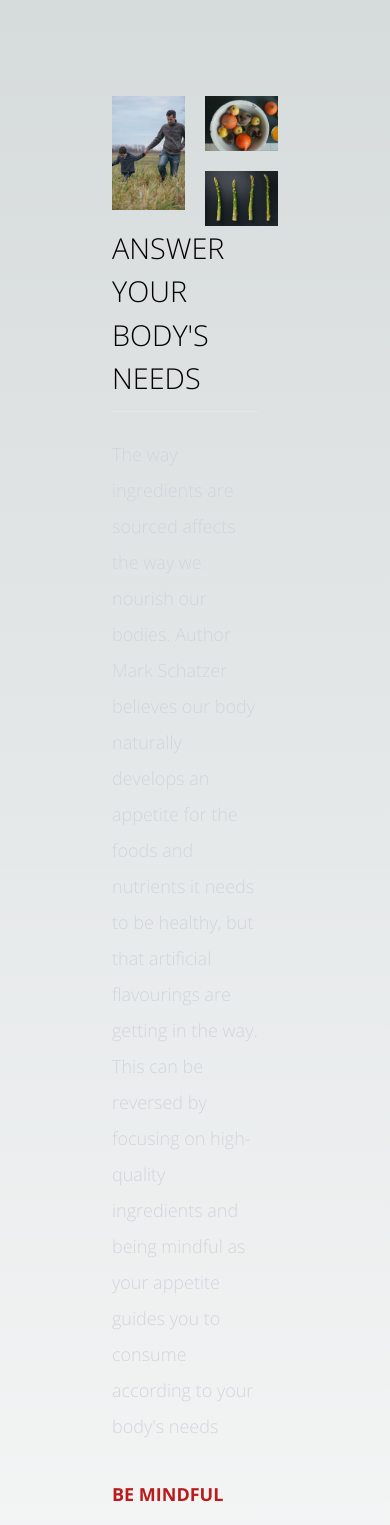
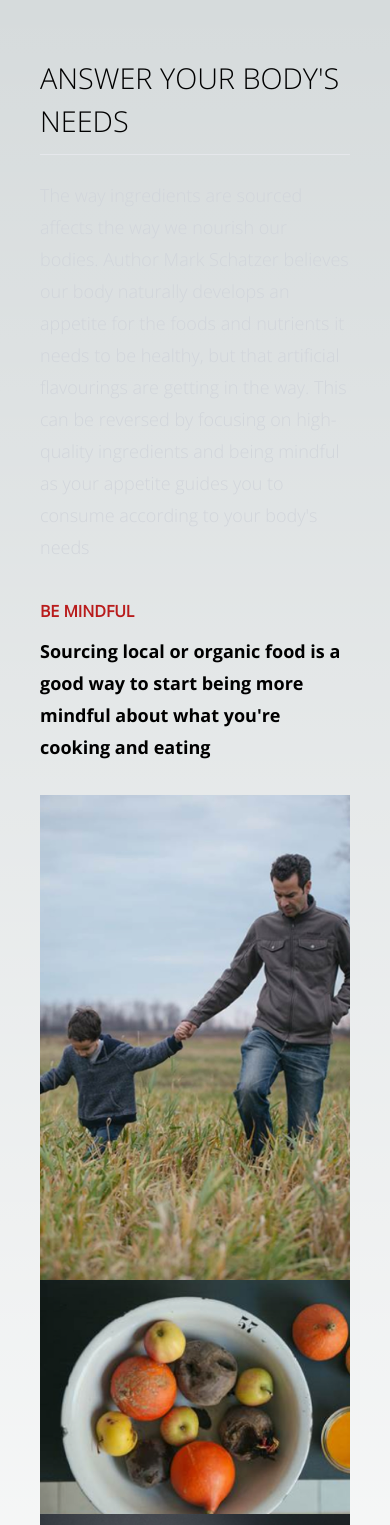
Before and after one commit to ramos-jeremykent/nextjs-skills-test-app, a Next.js app: page / in a window 390 px wide. Shown: the top 1525 px of the page. Built offline with nearby package versions, Linux system fonts and the light colour scheme.

Commit message:
fix: update mobile responsiveness of page

```diff
--- /dev/null
+++ b/src/app/components/molecules/main-article/main-article.tsx
@@ -0,0 +1,58 @@
+import { mainArticleContent } from "@/app/definitions/main-article";
+import { ArticleModel } from "@/app/interface/article";
+
+type MainArticleProps = {
+  articleContent: ArticleModel;
+};
+
+export default function MainArticle(props: MainArticleProps) {
+  const { articleContent } = props;
+
+  return (
+    <div className="md:grid md:grid-cols-3 gap-5">
+      <div className="min-[320px]:mb-8">
+        <div className="space-y-2 mt-4 mb-9">
+          <h1 className="md:pr-5 text-[1.8rem] uppercase font-openSansLight pb-1">
+            {articleContent.title}
+          </h1>
+          <hr />
+          <p className="leading-8 pt-4 text-lg font-openSansLight text-gray-300">
+            {articleContent.content}
+          </p>
+        </div>
+        <div className="space-y-3">
+          <p className="text-red-700 font-openSansRegular font-semibold">
+            {articleContent.footer.title}
+          </p>
+          <p className="leading-8 text-lg font-openSansBold">
+            {articleContent.footer.content}
+          </p>
+        </div>
+      </div>
+      <div className="md:col-span-2 md:order-first">
+        <div className="md:flex h-full items-stretch gap-5">
+          <div className="xs:pb-3">
+            <img
+              src={mainArticleContent.images[0].src}
+              alt={mainArticleContent.images[0].alt}
+            />
+          </div>
+          <div className="sm:flex md:block md:space-y-6 xs:space-y-3">
+            <div className="sm:mb-5">
+              <img
+                src={mainArticleContent.images[1].src}
+                alt={mainArticleContent.images[1].alt}
+              />
+            </div>
+            <div>
+              <img
+                src={mainArticleContent.images[2].src}
+                alt={mainArticleContent.images[2].alt}
+              />
+            </div>
+          </div>
+        </div>
+      </div>
+    </div>
+  );
+}
--- a/src/app/definitions/main-article.ts
+++ b/src/app/definitions/main-article.ts
@@ -17,14 +17,17 @@ export const mainArticleContent = {
   },
   images: [
     {
+      id: 1,
       src: "/assets/component-01/Image-01@2x.jpg",
       alt: "Image 01",
     },
     {
+      id: 2,
       src: "/assets/component-01/Image-02@2x.jpg",
       alt: "Image 02",
     },
     {
+      id: 3,
       src: "/assets/component-01/Image-03@2x.jpg",
       alt: "Image 03",
     },
--- /dev/null
+++ b/src/app/interface/article.ts
@@ -0,0 +1,21 @@
+export interface ArticleModel {
+  id: number;
+  title: string;
+  content: string;
+  footer: {
+    title: string;
+    content: string;
+  };
+  images: ArticleImages[];
+}
+
+export interface ArticleFooter {
+  title: string;
+  content: string;
+}
+
+export interface ArticleImages {
+  id: number;
+  src: string;
+  alt: string;
+}
--- a/src/app/page.tsx
+++ b/src/app/page.tsx
@@ -1,6 +1,7 @@
 import type { Metadata } from "next";
 import { mainArticleContent } from "./definitions/main-article";
 import { articlesData } from "./definitions/articles";
+import MainArticle from "./components/molecules/main-article/main-article";
 
 export const metadata: Metadata = {
   title: `${mainArticleContent.title} | Filta Skills Test App`,
@@ -9,39 +10,8 @@ export const metadata: Metadata = {
 
 export default function Home() {
   return (
-    <main className="min-h-screen py-24 px-28">
-      <div className="grid md:grid-cols-3 gap-x-5">
-        <div className="col-span-2">
-          <div className="flex h-full items-stretch gap-5">
-            <div>
-              <img src="/assets/component-01/Image-01@2x.jpg" alt="Image 01" />
-            </div>
-            <div className="space-y-5">
-              <img src="/assets/component-01/Image-02@2x.jpg" alt="Image 02" />
-              <img src="/assets/component-01/Image-03@2x.jpg" alt="Image 03" />
-            </div>
-          </div>
-        </div>
-        <div>
-          <div className="space-y-2 mb-9">
-            <h1 className="md:pr-5 text-[1.8rem] uppercase font-openSansLight pb-1">
-              {mainArticleContent.title}
-            </h1>
-            <hr />
-            <p className="leading-9 pt-4 text-lg font-openSansLight text-gray-300">
-              {mainArticleContent.content}
-            </p>
-          </div>
-          <div className="space-y-3">
-            <p className="text-lg text-red-700 font-openSansBold">
-              {mainArticleContent.footer.title}
-            </p>
-            <p className="text-lg font-openSansBold">
-              {mainArticleContent.footer.content}
-            </p>
-          </div>
-        </div>
-      </div>
+    <main className="min-h-screen py-24 min-[320px]:px-10 min-[320px]:py-10 md:px-32">
+      <MainArticle articleContent={mainArticleContent} />
       <div className="pt-20">
         <p className="uppercase text-5xl text-center font-openSansLight">
           All the lastest from AEG
```
